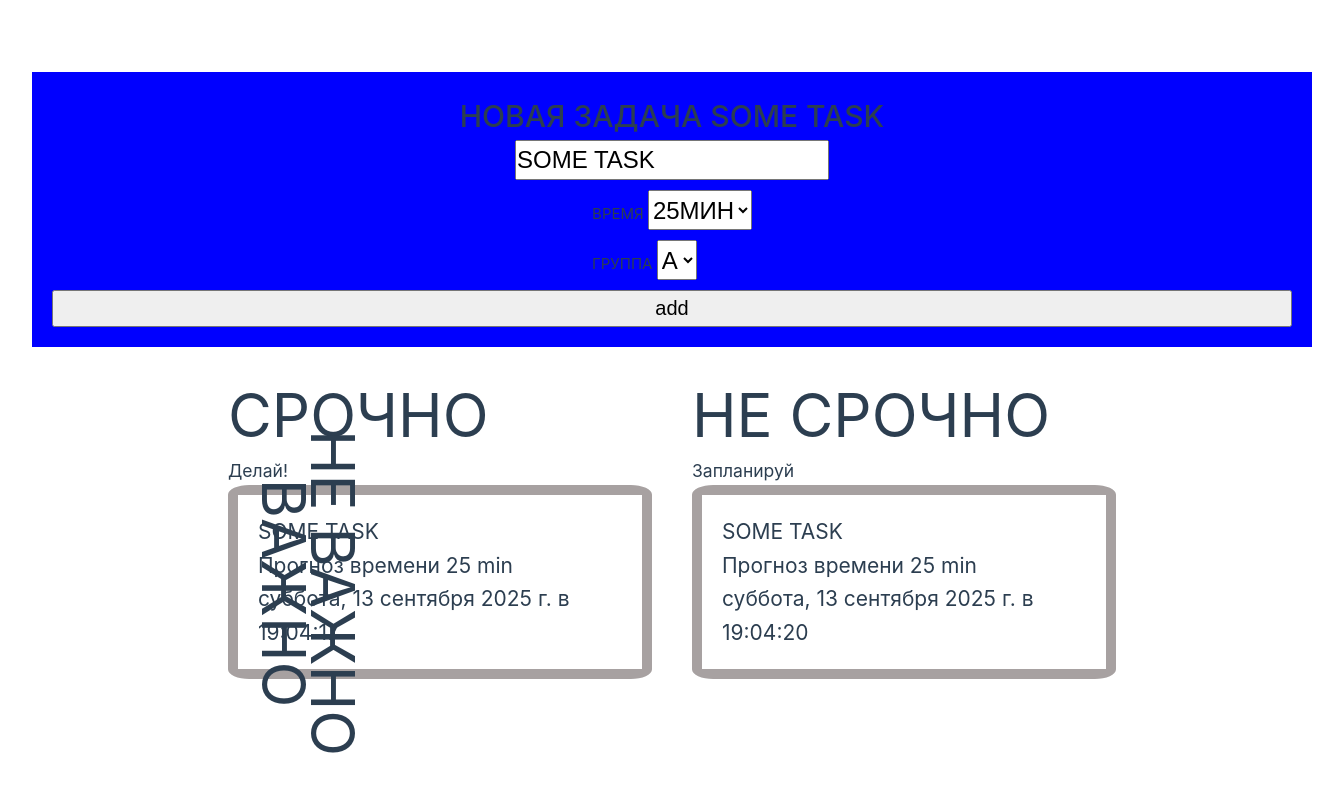
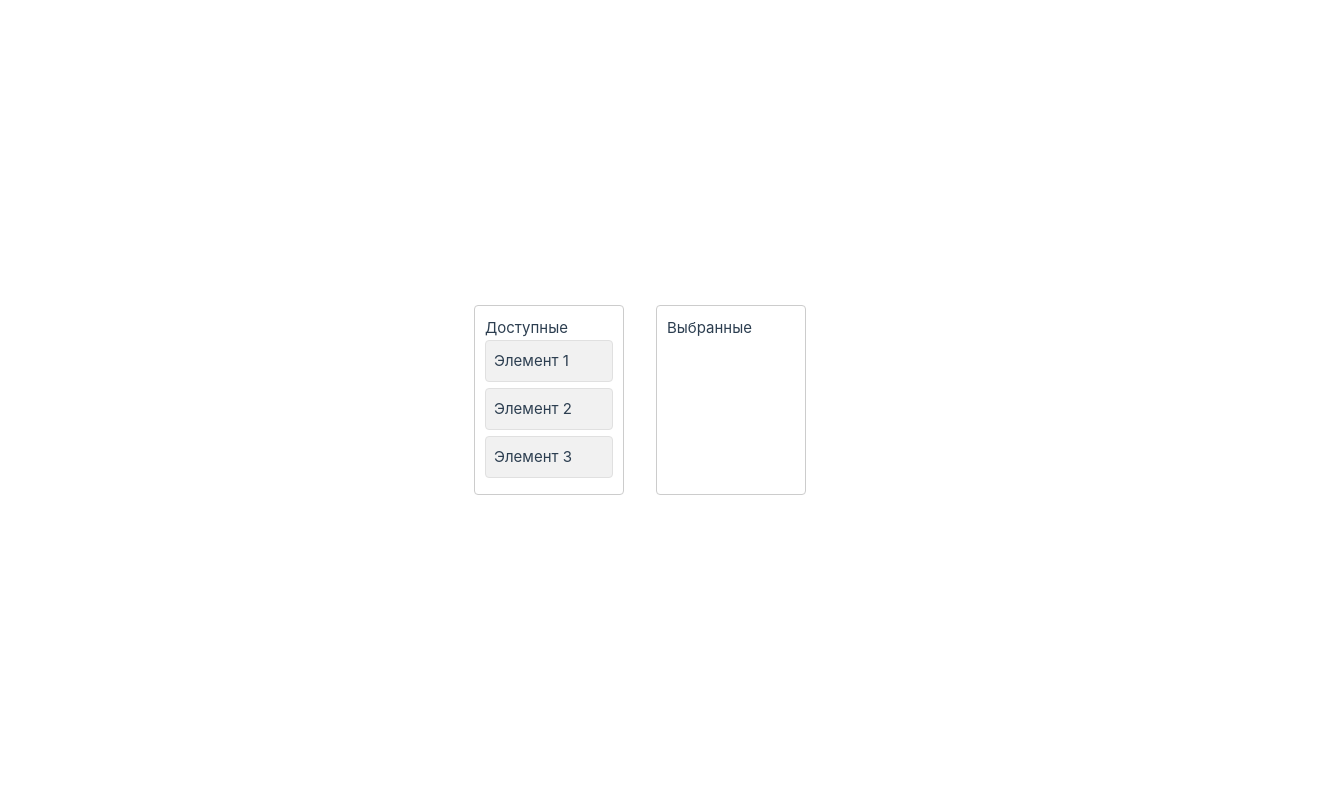
Before and after one commit to sbk-dushman/ts_practice_cases, a Vue app in the folder matrix_proj/: page / in a window 1280 px wide. Shown: the top 800 px of the page, 1344 px wide, since content can reach past the window. Built offline with nearby package versions, Linux system fonts and the light colour scheme; the HTML template or start-up script is replaced by a standard one.

Commit message:
matrix drag & drop tests

```diff
--- a/matrix_proj/src/App.vue
+++ b/matrix_proj/src/App.vue
@@ -2,6 +2,7 @@
 import { computed } from 'vue';
 import AppForm from './components/AppForm.vue';
 import AppMatrix from './components/AppMatrix.vue';
+import AppTest from './components/AppTest.vue';
 import { useTasksStore } from '@/stores/task';
     const taskStore=  useTasksStore();
 const getGroupA = computed(() => taskStore.getGroup(1));
@@ -16,11 +17,12 @@ const getGroupD = computed(() => taskStore.getGroup(4))
   </header>
 
   <main>
-      <AppForm msg="You did it!" />
+  <AppTest/>
+      <!-- <AppForm msg="You did it!" />
       <AppMatrix  :groupA = getGroupA
                   :groupB = getGroupB
                   :groupC = "getGroupC"
-                  :groupD = "getGroupD" />
+                  :groupD = "getGroupD" /> -->
       <!-- <div class="wrapper"> -->
 
     <!-- </div> -->
--- a/matrix_proj/src/components/AppMatrix.vue
+++ b/matrix_proj/src/components/AppMatrix.vue
@@ -1,12 +1,44 @@
 <script setup lang="ts">
+import { reactive } from 'vue';
+
 // import type { Task } from '@/stores/task';
-
+interface dragItem {
+  id: number;
+  name: string;
+}
 const props = defineProps<{
   groupA:Array<object>;
   groupB:Array<object>;
   groupC:Array<object>;
   groupD:Array<object>;
-}>()
+}>();
+ const dragItem:dragItem = reactive({ id: 1,name:'a' });
+
+
+function onDropList(targetList: string): void {
+  if (!dragItem) return;
+
+  let fromList: dragItem[], toList: dragItem[];
+
+  if (data.dragList === 'available' && targetList === 'selected') {
+    fromList = data.availableItems;
+    toList = data.selectedItems;
+  } else if (data.dragList === 'selected' && targetList === 'available') {
+    fromList = data.selectedItems;
+    toList = data.availableItems;
+  } else {
+    return; // Нельзя перенести в тот же список
+  }
+
+  const index = fromList.findIndex((item) => item.id === dragItem!.id);
+  if (index !== -1) {
+    const [movedItem] = fromList.splice(index, 1);
+    toList.push(movedItem);
+  }
+
+  // Очистить dragItem
+  // dragItem = null;
+}
 </script>
 
 <template>
@@ -43,8 +75,11 @@ const props = defineProps<{
   </div>
     <div class="group_c">
       <h3 class="group-title"> Делегируй</h3>
-      <ul class="task_list">
-        <li v-for="(group, key) in props.groupC" :key class="task-card">
+      <ul    @dragover.prevent
+         @drop="onDropList('available')">
+       class="task_list">
+
+        <li     draggable="true" v-for="(group, key) in props.groupC" :key class="task-card">
             <span :class="[ index =='title'? 'task-card__title':'',
                             index =='id'? 'task-card__date':'',
                             index =='id'? 'task-card__date':'',
--- /dev/null
+++ b/matrix_proj/src/components/AppTest.vue
@@ -0,0 +1,100 @@
+<template>
+  <div class="dnd-container">
+    <div class="list"
+         @dragover.prevent
+         @drop="onDropList('available')">
+      <h4>Доступные</h4>
+      <div v-for="item in data.availableItems"
+           :key="item.id"
+           class="list-item"
+           draggable="true"
+           @dragstart="onDragStart(item, 'available')">
+        {{ item.name }}
+      </div>
+    </div>
+    <div class="list"
+         @dragover.prevent
+         @drop="onDropList('selected')">
+      <h4>Выбранные</h4>
+      <div v-for="item in data.selectedItems"
+           :key="item.id"
+           class="list-item"
+           draggable="true"
+           @dragstart="onDragStart(item, 'selected')">
+        {{ item.name }}
+      </div>
+    </div>
+  </div>
+</template>
+
+<script setup lang="ts">
+import { reactive } from 'vue';
+
+interface Item {
+  id: number;
+  name: string;
+}
+
+const data = reactive({
+  availableItems: [
+    { id: 1, name: 'Элемент 1' },
+    { id: 2, name: 'Элемент 2' },
+    { id: 3, name: 'Элемент 3' },
+  ],
+  selectedItems: [] as Item[],
+  dragItem: null as Item | null,
+  dragList: '' as string,
+});
+
+function onDragStart(item: Item, listType: string): void {
+  data.dragItem = item;
+  data.dragList = listType;
+}
+
+function onDropList(targetList: string): void {
+  if (!data.dragItem) return;
+
+  let fromList: Item[], toList: Item[];
+
+  if (data.dragList === 'available' && targetList === 'selected') {
+    fromList = data.availableItems;
+    toList = data.selectedItems;
+  } else if (data.dragList === 'selected' && targetList === 'available') {
+    fromList = data.selectedItems;
+    toList = data.availableItems;
+  } else {
+    return; // Нельзя перенести в тот же список
+  }
+
+  const index = fromList.findIndex((item) => item.id === data.dragItem!.id);
+  if (index !== -1) {
+    const [movedItem] = fromList.splice(index, 1);
+    toList.push(movedItem);
+  }
+
+  // Очистить dragItem
+  data.dragItem = null;
+}
+</script>
+
+<style scoped>
+.dnd-container {
+  display: flex;
+  gap: 32px;
+}
+.list {
+  width: 150px;
+  border: 1px solid #ccc;
+  min-height: 120px;
+  padding: 10px;
+  border-radius: 4px;
+}
+.list-item {
+  padding: 8px;
+  margin-bottom: 6px;
+  background: #f1f1f1;
+  border: 1px solid #e0e0e0;
+  border-radius: 4px;
+  cursor: grab;
+}
+</style>
```
